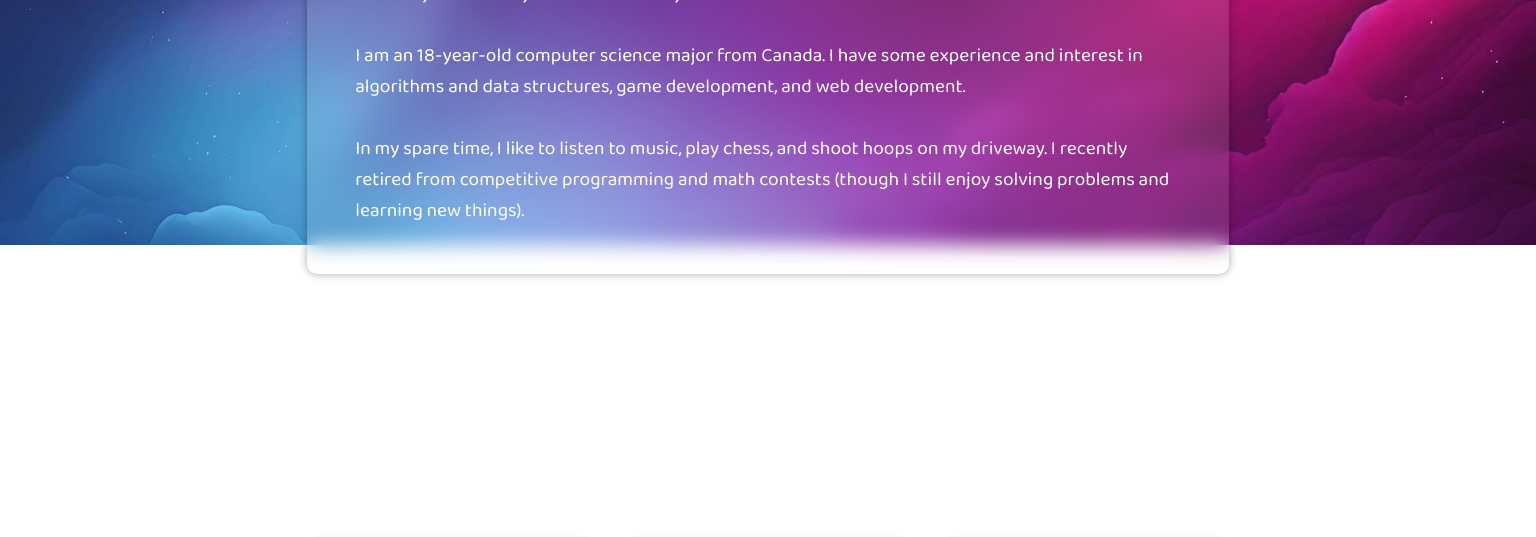
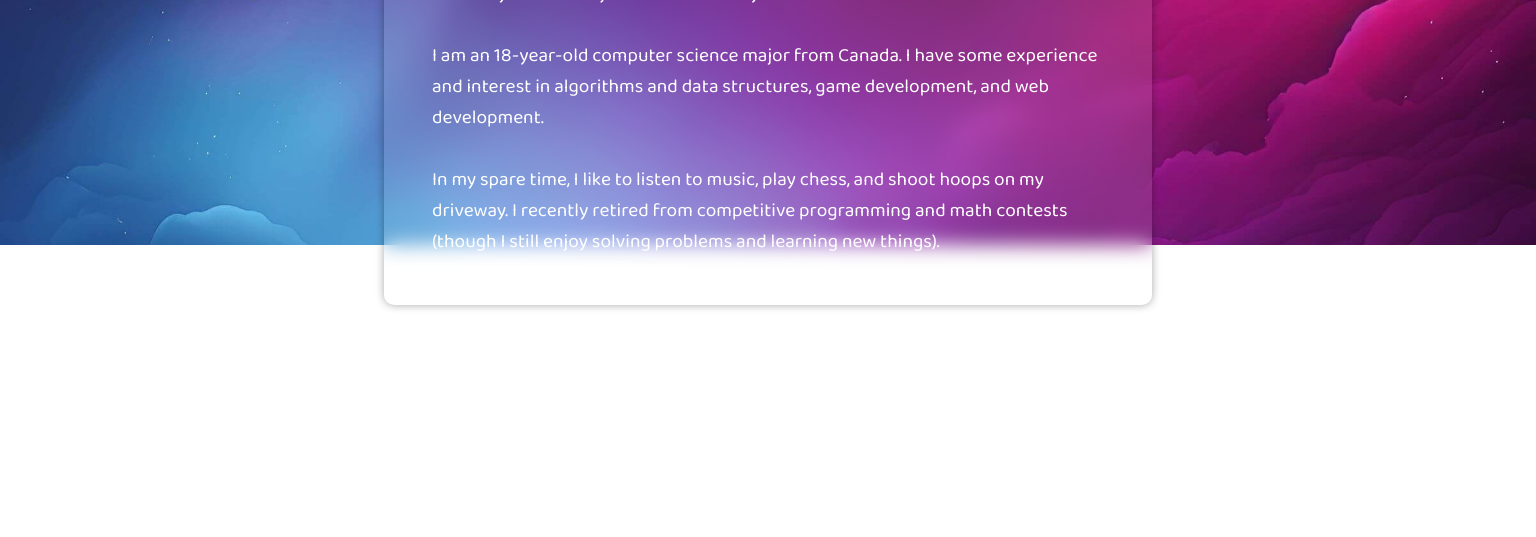
Before and after one commit to cabbagecabbagecabbage/new-personal-website, a plain HTML site: page index.html in a window 1536 px wide. Shown: the part 555-1092 px from the top of the page. Drawn offline with Linux system fonts and the light colour scheme.

Commit message:
reduced about width for large screen sizes

```diff
--- a/css/about.css
+++ b/css/about.css
@@ -6,6 +6,11 @@
     margin-top: 0;
 }
 
+@media screen and (min-width: 1400px) {
+    #about {
+        width: 50%;
+    }
+}
 
 #about > .glass-card {
     height: fit-content;
```
